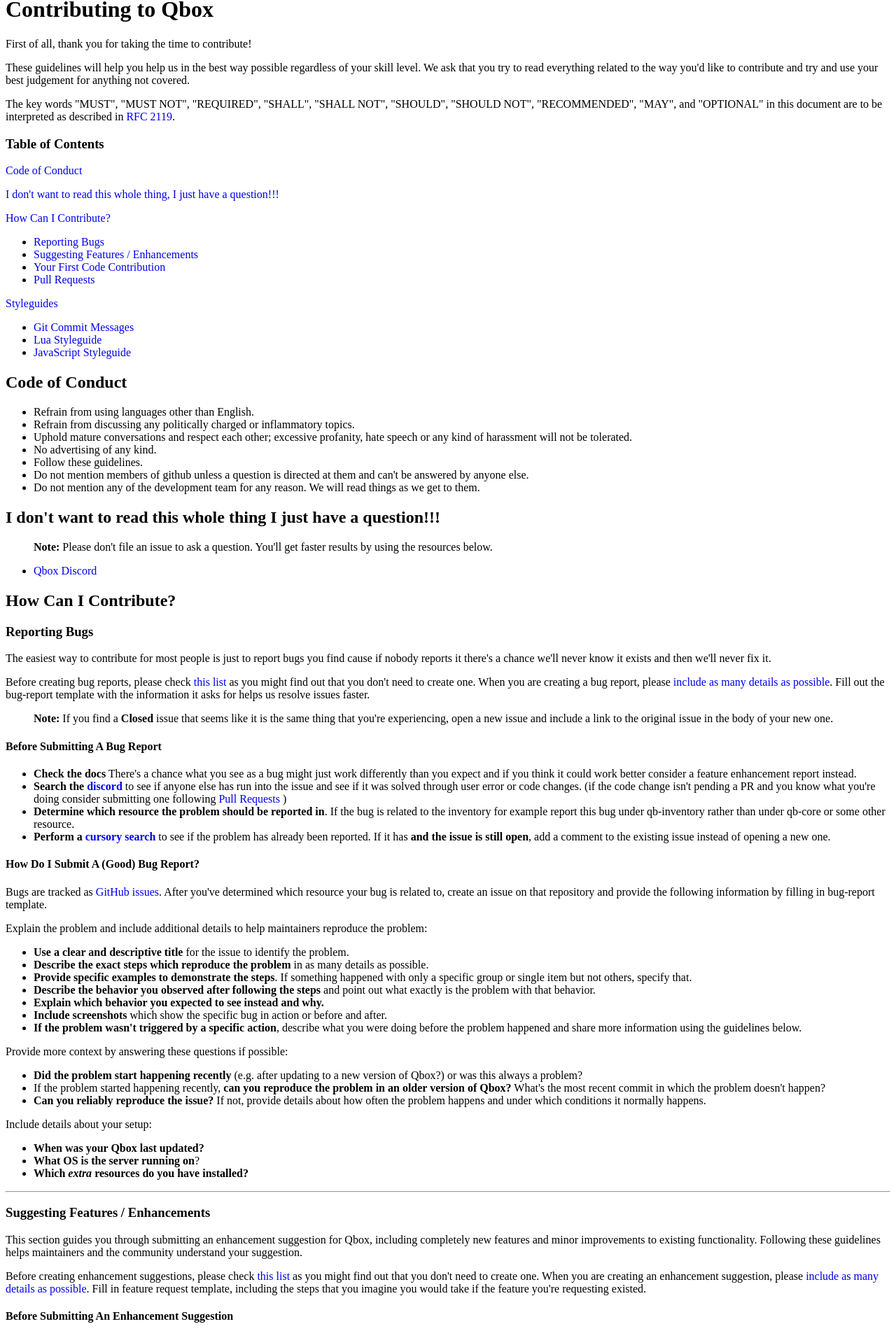
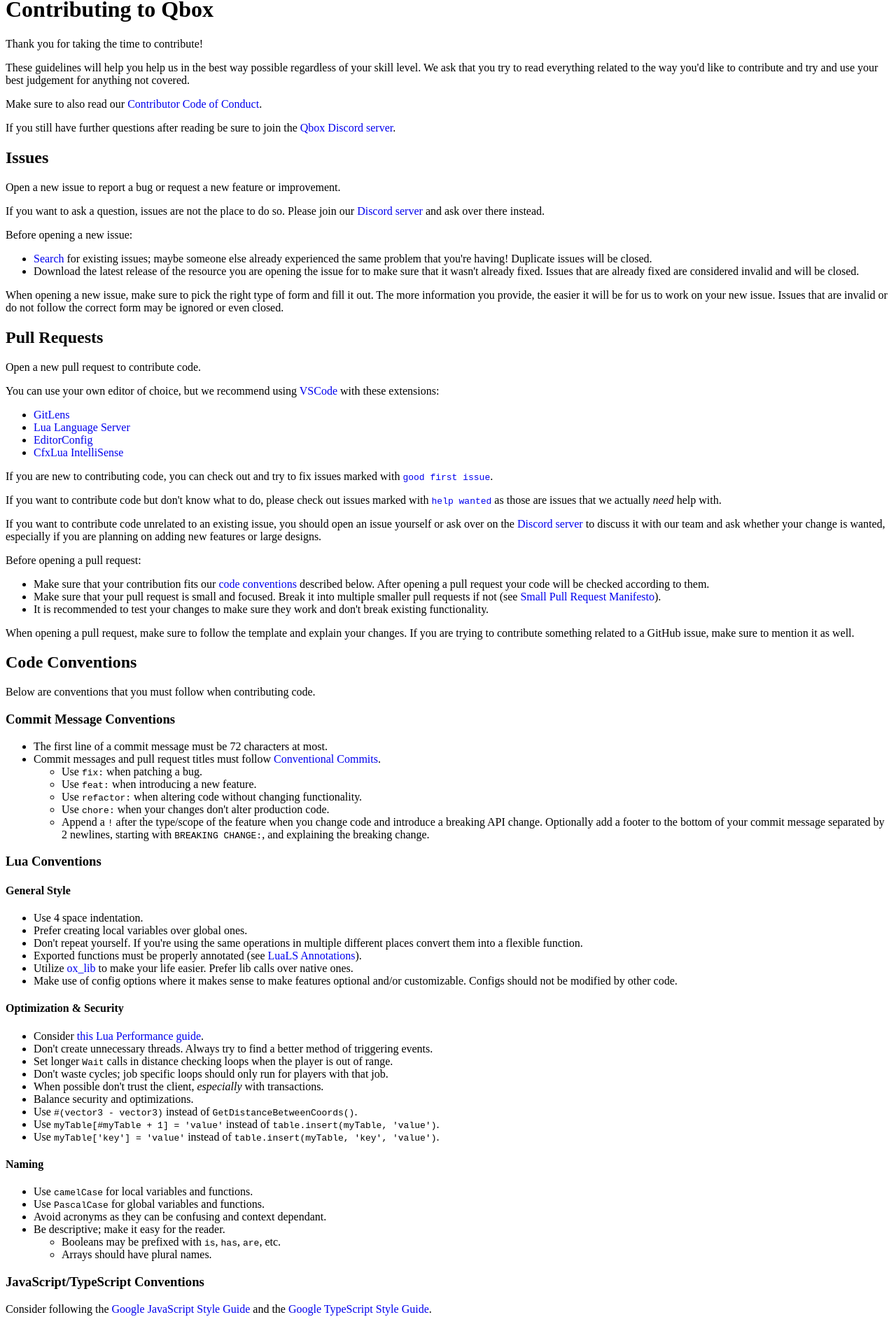
Before and after one commit to Qbox-project/qbox-project.github.io, a Next.js app: page /contributors in a window 1280 px wide. Shown: the part 26-1938 px from the top of the page at 70% size. Built offline with nearby package versions, Linux system fonts and the light colour scheme.

Commit message:
docs(contributors): update to new contributing guidelines (#10)
* docs(contributors): update to new contributing guidelines

* docs(contributors): update code of conduct link

```diff
--- a/pages/contributors.mdx
+++ b/pages/contributors.mdx
@@ -1,184 +1,99 @@
 # Contributing to Qbox
 
-First of all, thank you for taking the time to contribute!
+Thank you for taking the time to contribute!
 
 These guidelines will help you help us in the best way possible regardless of your skill level. We ask that you try to read everything related to the way you'd like to contribute and try and use your best judgement for anything not covered.
 
-The key words "MUST", "MUST NOT", "REQUIRED", "SHALL", "SHALL
-NOT", "SHOULD", "SHOULD NOT", "RECOMMENDED", "MAY", and
-"OPTIONAL" in this document are to be interpreted as described in
-[RFC 2119](https://datatracker.ietf.org/doc/html/rfc2119).
+Make sure to also read our [Contributor Code of Conduct](https://github.com/Qbox-Project/github-docs/blob/main/repo-template/.github/CODE_OF_CONDUCT.md).
 
-### Table of Contents
+If you still have further questions after reading be sure to join the [Qbox Discord server][discord link].
 
-[Code of Conduct](#code-of-conduct)
+## Issues
 
-[I don't want to read this whole thing, I just have a question!!!](#i-dont-want-to-read-this-whole-thing-i-just-have-a-question)
+Open a new issue to report a bug or request a new feature or improvement.
 
-[How Can I Contribute?](#how-can-i-contribute)
+If you want to ask a question, issues are not the place to do so. Please join our [Discord server][discord link] and ask over there instead.
 
-- [Reporting Bugs](#reporting-bugs)
-- [Suggesting Features / Enhancements](#suggesting-features--enhancements)
-- [Your First Code Contribution](#your-first-code-contribution)
-- [Pull Requests](#pull-requests)
+Before opening a new issue:
 
-[Styleguides](#styleguides)
+- [Search](https://github.com/issues?q=is%3Aissue+org%3AQbox-Project) for existing issues; maybe someone else already experienced the same problem that you're having! Duplicate issues will be closed.
+- Download the latest release of the resource you are opening the issue for to make sure that it wasn't already fixed. Issues that are already fixed are considered invalid and will be closed.
 
-- [Git Commit Messages](#git-commit-messages)
-- [Lua Styleguide](#lua-styleguide)
-- [JavaScript Styleguide](#javascript-styleguide)
+When opening a new issue, make sure to pick the right type of form and fill it out. The more information you provide, the easier it will be for us to work on your new issue. Issues that are invalid or do not follow the correct form may be ignored or even closed.
 
-## Code of Conduct
+## Pull Requests
 
-- Refrain from using languages other than English.
-- Refrain from discussing any politically charged or inflammatory topics.
-- Uphold mature conversations and respect each other; excessive profanity, hate speech or any kind of harassment will not be tolerated.
-- No advertising of any kind.
-- Follow these guidelines.
-- Do not mention members of github unless a question is directed at them and can't be answered by anyone else.
-- Do not mention any of the development team for any reason. We will read things as we get to them.
+Open a new pull request to contribute code.
 
-## I don't want to read this whole thing I just have a question!!!
+You can use your own editor of choice, but we recommend using [VSCode](https://code.visualstudio.com/) with these extensions:
 
-> **Note:** Please don't file an issue to ask a question. You'll get faster results by using the resources below.
+- [GitLens](https://marketplace.visualstudio.com/items?itemName=eamodio.gitlens)
+- [Lua Language Server](https://marketplace.visualstudio.com/items?itemName=sumneko.lua)
+- [EditorConfig](https://marketplace.visualstudio.com/items?itemName=EditorConfig.EditorConfig)
+- [CfxLua IntelliSense](https://marketplace.visualstudio.com/items?itemName=overextended.cfxlua-vscode)
 
-- [Qbox Discord](https://discord.gg/Z6Whda5hHA)
+If you are new to contributing code, you can check out and try to fix issues marked with [`good first issue`](https://github.com/issues?q=is%3Aissue+is%3Aopen+org%3AQbox-Project+label%3A%22good+first+issue%22).
 
-## How Can I Contribute?
+If you want to contribute code but don't know what to do, please check out issues marked with [`help wanted`](https://github.com/issues?q=is%3Aissue+is%3Aopen+org%3AQbox-Project+label%3A%22help+wanted%22) as those are issues that we actually *need* help with.
 
-### Reporting Bugs
+If you want to contribute code unrelated to an existing issue, you should open an issue yourself or ask over on the [Discord server][discord link] to discuss it with our team and ask whether your change is wanted, especially if you are planning on adding new features or large designs.
 
-The easiest way to contribute for most people is just to report bugs you find cause if nobody reports it there's a chance we'll never know it exists and then we'll never fix it.
+Before opening a pull request:
 
-Before creating bug reports, please check [this list](#before-submitting-a-bug-report) as you might find out that you don't need to create one. When you are creating a bug report, please [include as many details as possible](#how-do-i-submit-a-good-bug-report). Fill out the bug-report template with the information it asks for helps us resolve issues faster.
+- Make sure that your contribution fits our [code conventions](#code-conventions) described below. After opening a pull request your code will be checked according to them.
+- Make sure that your pull request is small and focused. Break it into multiple smaller pull requests if not (see [Small Pull Request Manifesto](https://github.com/PlaytikaOSS/small-pull-request-manifesto)).
+- It is recommended to test your changes to make sure they work and don't break existing functionality.
 
-> **Note:** If you find a **Closed** issue that seems like it is the same thing that you're experiencing, open a new issue and include a link to the original issue in the body of your new one.
+When opening a pull request, make sure to follow the template and explain your changes. If you are trying to contribute something related to a GitHub issue, make sure to mention it as well.
 
-#### Before Submitting A Bug Report
+## Code Conventions
 
-- **Check the docs** There's a chance what you see as a bug might just work differently than you expect and if you think it could work better consider a feature enhancement report instead.
-- **Search the [discord](https://discord.gg/Z6Whda5hHA)** to see if anyone else has run into the issue and see if it was solved through user error or code changes. (if the code change isn't pending a PR and you know what you're doing consider submitting one following [Pull Requests](#pull-requests) )
-- **Determine which resource the problem should be reported in**. If the bug is related to the inventory for example report this bug under qb-inventory rather than under qb-core or some other resource.
-- **Perform a [cursory search](https://github.com/search?q=is%3Aissue+user%3Aqbox-project)** to see if the problem has already been reported. If it has **and the issue is still open**, add a comment to the existing issue instead of opening a new one.
+Below are conventions that you must follow when contributing code.
 
-#### How Do I Submit A (Good) Bug Report?
+### Commit Message Conventions
 
-Bugs are tracked as [GitHub issues](https://guides.github.com/features/issues/). After you've determined which resource your bug is related to, create an issue on that repository and provide the following information by filling in bug-report template.
+- The first line of a commit message must be 72 characters at most.
+- Commit messages and pull request titles must follow [Conventional Commits](https://www.conventionalcommits.org/en/v1.0.0/).
+  - Use `fix:` when patching a bug.
+  - Use `feat:` when introducing a new feature.
+  - Use `refactor:` when altering code without changing functionality.
+  - Use `chore:` when your changes don't alter production code.
+  - Append a `!` after the type/scope of the feature when you change code and introduce a breaking API change. Optionally add a footer to the bottom of your commit message separated by 2 newlines, starting with `BREAKING CHANGE:`, and explaining the breaking change.
 
-Explain the problem and include additional details to help maintainers reproduce the problem:
+### Lua Conventions
 
-- **Use a clear and descriptive title** for the issue to identify the problem.
-- **Describe the exact steps which reproduce the problem** in as many details as possible.
-- **Provide specific examples to demonstrate the steps**. If something happened with only a specific group or single item but not others, specify that.
-- **Describe the behavior you observed after following the steps** and point out what exactly is the problem with that behavior.
-- **Explain which behavior you expected to see instead and why.**
-- **Include screenshots** which show the specific bug in action or before and after.
-- **If the problem wasn't triggered by a specific action**, describe what you were doing before the problem happened and share more information using the guidelines below.
+#### General Style
 
-Provide more context by answering these questions if possible:
+- Use 4 space indentation.
+- Prefer creating local variables over global ones.
+- Don't repeat yourself. If you're using the same operations in multiple different places convert them into a flexible function.
+- Exported functions must be properly annotated (see [LuaLS Annotations](https://luals.github.io/wiki/annotations/)).
+- Utilize [ox_lib](https://overextended.dev/ox_lib) to make your life easier. Prefer lib calls over native ones.
+- Make use of config options where it makes sense to make features optional and/or customizable. Configs should not be modified by other code.
 
-- **Did the problem start happening recently** (e.g. after updating to a new version of Qbox?) or was this always a problem?
-- If the problem started happening recently, **can you reproduce the problem in an older version of Qbox?** What's the most recent commit in which the problem doesn't happen?
-- **Can you reliably reproduce the issue?** If not, provide details about how often the problem happens and under which conditions it normally happens.
+#### Optimization & Security
 
-Include details about your setup:
-
-- **When was your Qbox last updated?**
-- **What OS is the server running on**?
-- **Which _extra_ resources do you have installed?**
-
----
-
-### Suggesting Features / Enhancements
-
-This section guides you through submitting an enhancement suggestion for Qbox, including completely new features and minor improvements to existing functionality. Following these guidelines helps maintainers and the community understand your suggestion.
-
-Before creating enhancement suggestions, please check [this list](#before-submitting-an-enhancement-suggestion) as you might find out that you don't need to create one. When you are creating an enhancement suggestion, please [include as many details as possible](#how-do-i-submit-a-good-enhancement-suggestion). Fill in feature request template, including the steps that you imagine you would take if the feature you're requesting existed.
-
-#### Before Submitting An Enhancement Suggestion
-
-- **Make sure it doesn't already exist.** Sounds silly, but there's a lot of features built in to Qbox that people don't realize so take a look through the docs and stuff to make sure it's not already there.
-- **Check if there's already PR which provides that enhancement.**
-- **Determine which resource the enhancement should be suggested in.** Whichever resource the suggestion is about, is where it should go. If the suggestion is about Qbox as a whole, make the suggestion in the qbx_core repository.
-- **Perform a [cursory search](https://github.com/search?q=is%3Aissue+user%3Aqbox-project++&type=issues&state=open)** to see if the enhancement has already been suggested. If it has, add a comment to the existing issue instead of opening a new one.
-
-#### How Do I Submit A (Good) Enhancement Suggestion?
-
-Enhancement suggestions are tracked as [GitHub issues](https://guides.github.com/features/issues/). After you've determined which resource your enhancement suggestion is related to, create an issue on that repository and provide the following information:
-
-- **Use a clear and descriptive title** for the issue to identify the suggestion.
-- **Provide a step-by-step description of the suggested enhancement** in as many details as possible.
-- **Provide specific examples to demonstrate the steps**. Include copy/pasteable snippets which you use in those examples, as [Markdown code blocks](https://help.github.com/articles/markdown-basics/#multiple-lines).
-- **Describe the current behavior** and **explain which behavior you expected to see instead** and why.
-- **Include screenshots and animated GIFs** which help you demonstrate the steps or point out the part of Qbox which the suggestion is related to.
-- **Explain why this enhancement would be useful.**
-- **Be creative and unique.** Stealing ideas from popular servers 1:1 detail isn't going to get accepted.
-
----
-
-### Your First Code Contribution
-
-Unsure where to begin contributing to Qbox? You can start by looking through open [issues](https://github.com/orgs/Qbox-project/projects/4) for ones marked `beginner` or `help-wanted`.
-
----
-
-### Pull Requests
-
-The process described here has several goals:
-
-- Maintain Qbox's quality.
-- Fix problems that are important to users.
-- Engage the community in working toward the best possible Qbox.
-- Enable a sustainable system for Qbox's maintainers to review contributions.
-
-Please follow these steps to have your contribution considered by the maintainers:
-
-1. Follow all instructions in The Pull Request template.
-2. Follow the [styleguides](#styleguides).
-3. Make sure your PR is small and focused. Break it into multiple PRs if not! (https://github.com/PlaytikaOSS/small-pull-request-manifesto)
-4. Await review by the reviewer(s).
-
-While the prerequisites above SHOULD be satisfied prior to having your pull request reviewed, the reviewer(s) MAY ask you to complete additional design work, tests, or other changes before your pull request can be ultimately accepted.
-
----
-
-## Styleguides
-
-### Git Commit Messages
-
-- Limit the first line to 72 characters or less.
-- Reference issues and pull requests liberally after the first line.
-- PR titles MUST follow https://www.conventionalcommits.org/en/v1.0.0/
-
-### Lua Styleguide
-
-All lua code SHOULD be done using all the best practices of proper lua using the easiest to read yet fastest/most optimized methods of execution.
+- Consider [this Lua Performance guide](https://springrts.com/wiki/Lua_Performance).
+- Don't create unnecessary threads. Always try to find a better method of triggering events.
+- Set longer `Wait` calls in distance checking loops when the player is out of range.
+- Don't waste cycles; job specific loops should only run for players with that job.
+- When possible don't trust the client, *especially* with transactions.
+- Balance security and optimizations.
+- Use `#(vector3 - vector3)` instead of `GetDistanceBetweenCoords()`.
+- Use `myTable[#myTable + 1] = 'value'` instead of `table.insert(myTable, 'value')`.
+- Use `myTable['key'] = 'value'` instead of `table.insert(myTable, 'key', 'value')`.
 
 #### Naming
 
-- Use `camelCase` for local variables, and functions
-- Use `PascalCase` for global variables and functions
-- Avoid acronyms, as they can be confusing and context dependent
-- Be descriptive. Booleans can be prefixed with "is" or "has". Arrays SHOULD be named plural. Make it easy for the reader.
+- Use `camelCase` for local variables and functions.
+- Use `PascalCase` for global variables and functions.
+- Avoid acronyms as they can be confusing and context dependant.
+- Be descriptive; make it easy for the reader.
+  - Booleans may be prefixed with `is`, `has`, `are`, etc.
+  - Arrays should have plural names.
 
-#### Everything Else
+### JavaScript/TypeScript Conventions
 
-- All exported functions MUST include a properly annotated language server header. See https://github.com/sumneko/lua-language-server/wiki/Annotations
-- Use 4 Space indentation
-- Utilize [ox_lib](https://overextended.dev/ox_lib) to make your life easier. Prefer lib calls over native ones.
-- Use `#(vector3 - vector3)` instead of `GetDistanceBetweenCoords()`
-- Don't create unnecessary threads. always try to find a better method of triggering events
-- Don't repeat yourself.. if you're using the same operations in many different places convert them into a function with flexible variables
-- For distance checking loops set longer waits if you're outside of a range
-- Job specific loops SHOULD only run for players with that job, don't waste cycles
-- When possible don't trust the client, esspecially with transactions
-- Balance security and optimizations
-- [Consider this Lua Performance guide](https://springrts.com/wiki/Lua_Performance)
-- Prefer creating local variables over global ones
-- Make use of config options where it makes sense making features optional or customizable. Configs SHOULD NOT be modified by other code.
-- Instead of `table.insert(myTable, "Value")` use `myTable[#myTable + 1] = "Value"`
-- Instead of `table.insert(ages, "bob", 30)` use `ages["bob"] = 30`
+Consider following the [Google JavaScript Style Guide](https://google.github.io/styleguide/jsguide.html) and the [Google TypeScript Style Guide](https://google.github.io/styleguide/tsguide.html).
 
-### TypeScript/JavaScript Styleguide
-
-- Consider following the [Google JavaScript Style Guide](https://google.github.io/styleguide/jsguide.html) and [Google TypeScript Style Guide](https://google.github.io/styleguide/tsguide.html)
+[discord link]: https://discord.gg/Z6Whda5hHA
```
